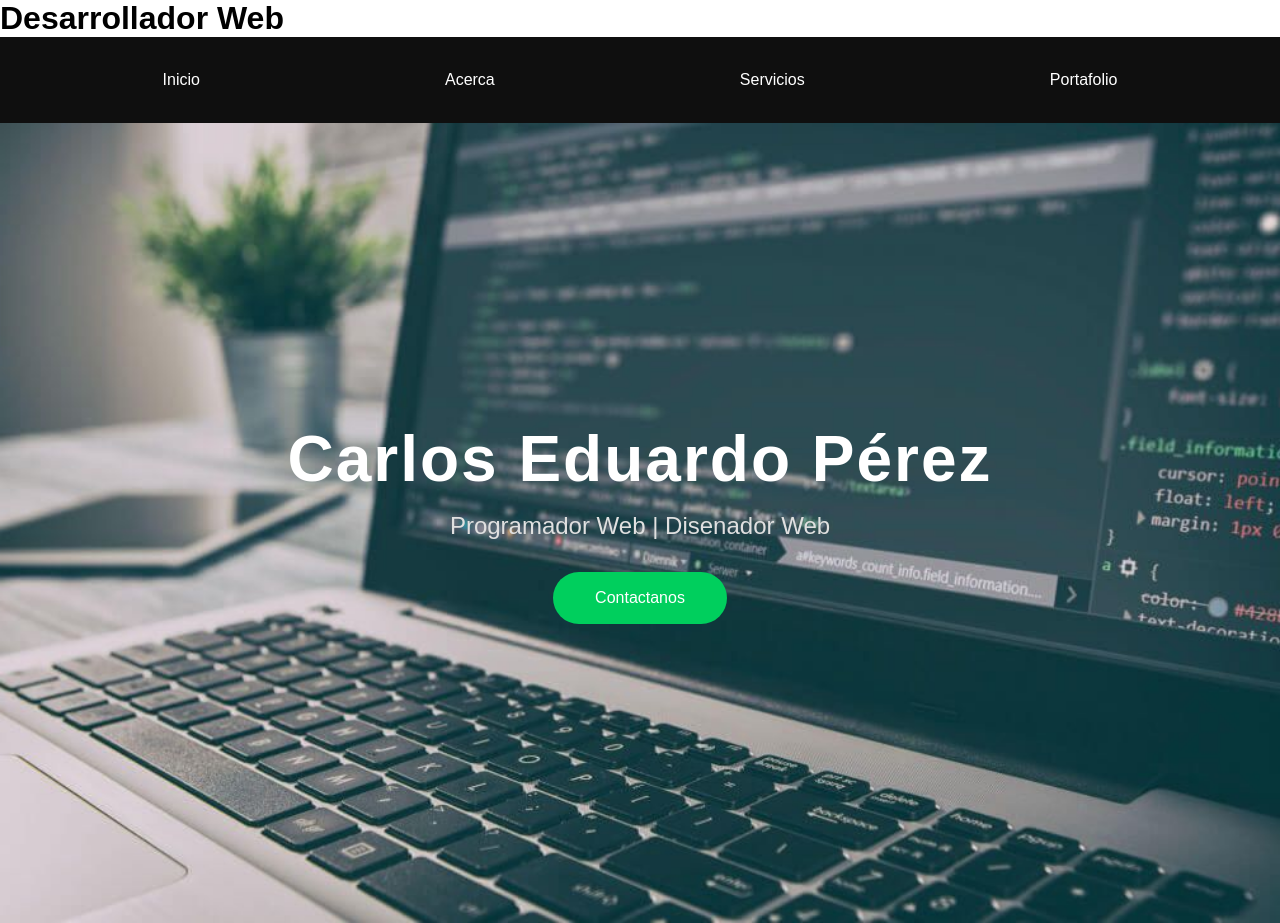
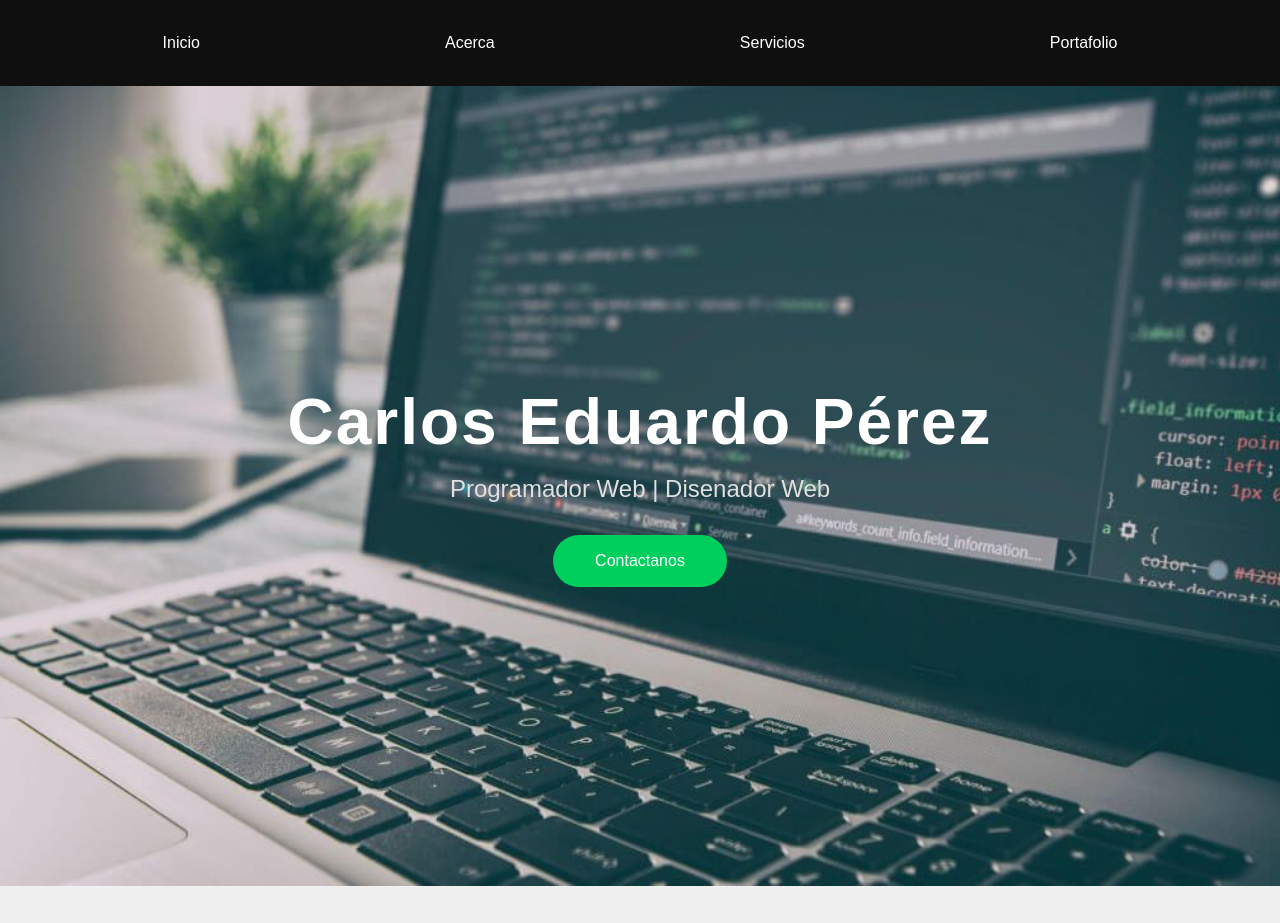
Before and after one commit to Carloseduardo27/Portafolio, a plain HTML site: page index.html in a window 1280 px wide. Shown: the top 923 px of the page. Drawn offline with Linux system fonts and the light colour scheme.

```diff
--- a/index.html
+++ b/index.html
@@ -15,7 +15,6 @@
     <title>Portafolio</title>
   </head>
   <body>
-   <h1>Desarrollador Web</h1>
     <nav>
       <ul>
         <li><a href="#inicio">Inicio</a></li>
```
